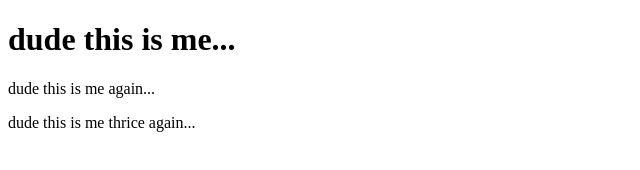
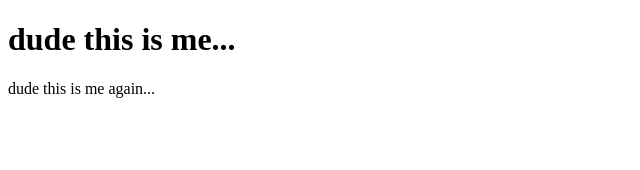
Before and after one commit to HimanshuShuklaCS16/learning-git, a website: page index.html in a window 1280 px wide. Shown: the whole page, without its empty margins (0-640 px from the left). Drawn offline with Linux system fonts and the light colour scheme.

Commit message:
fourth commit

```diff
--- a/index.html
+++ b/index.html
@@ -7,6 +7,5 @@
 <h1>dude this is me...</h1>
 <p>dude this is me again...</p>
 
-<p>dude this is me thrice again...</p>
 </body>
 </html>
```
Also changed, not shown: package.json (added, +24 -0 lines), 2 other files.
